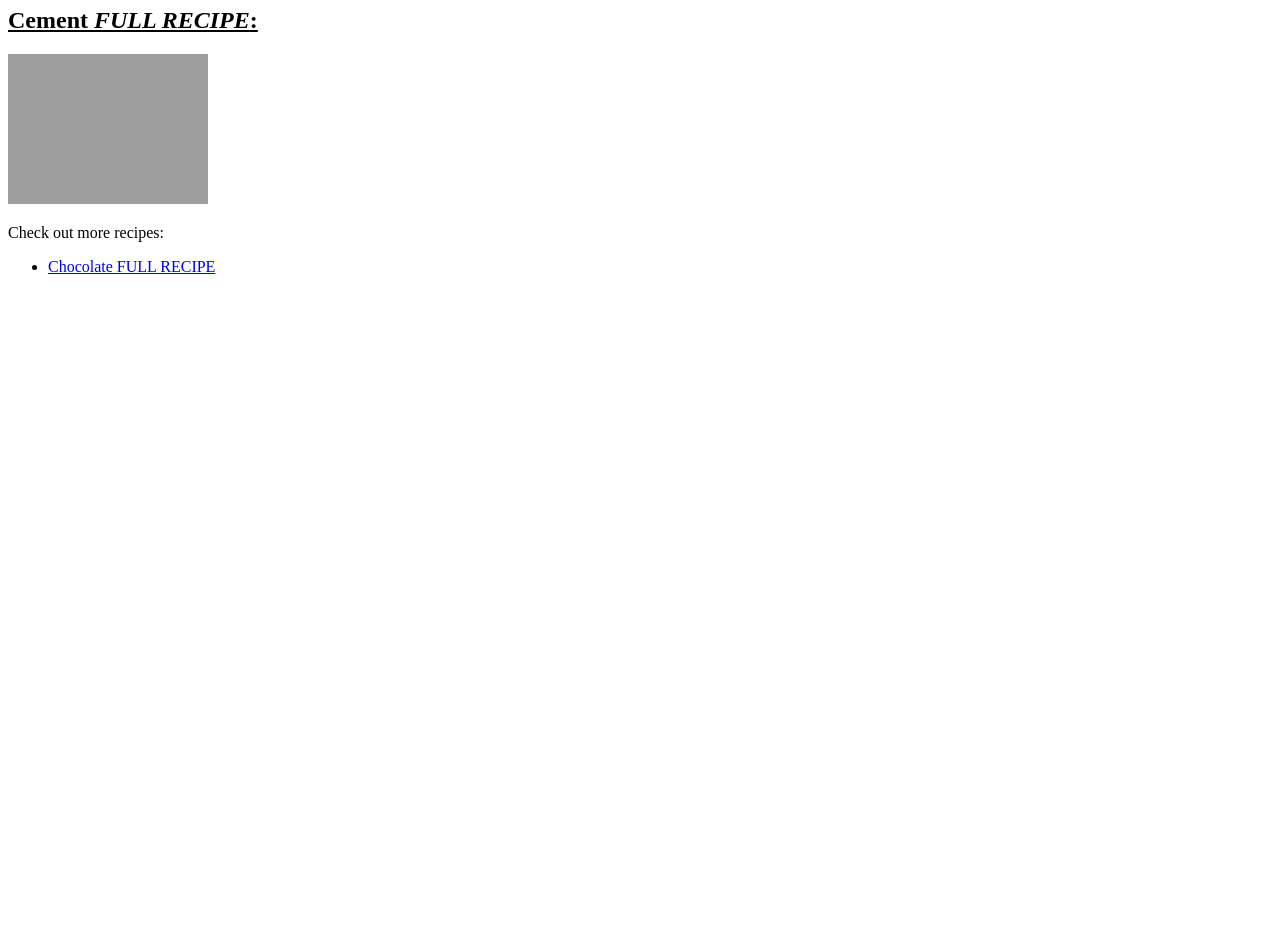
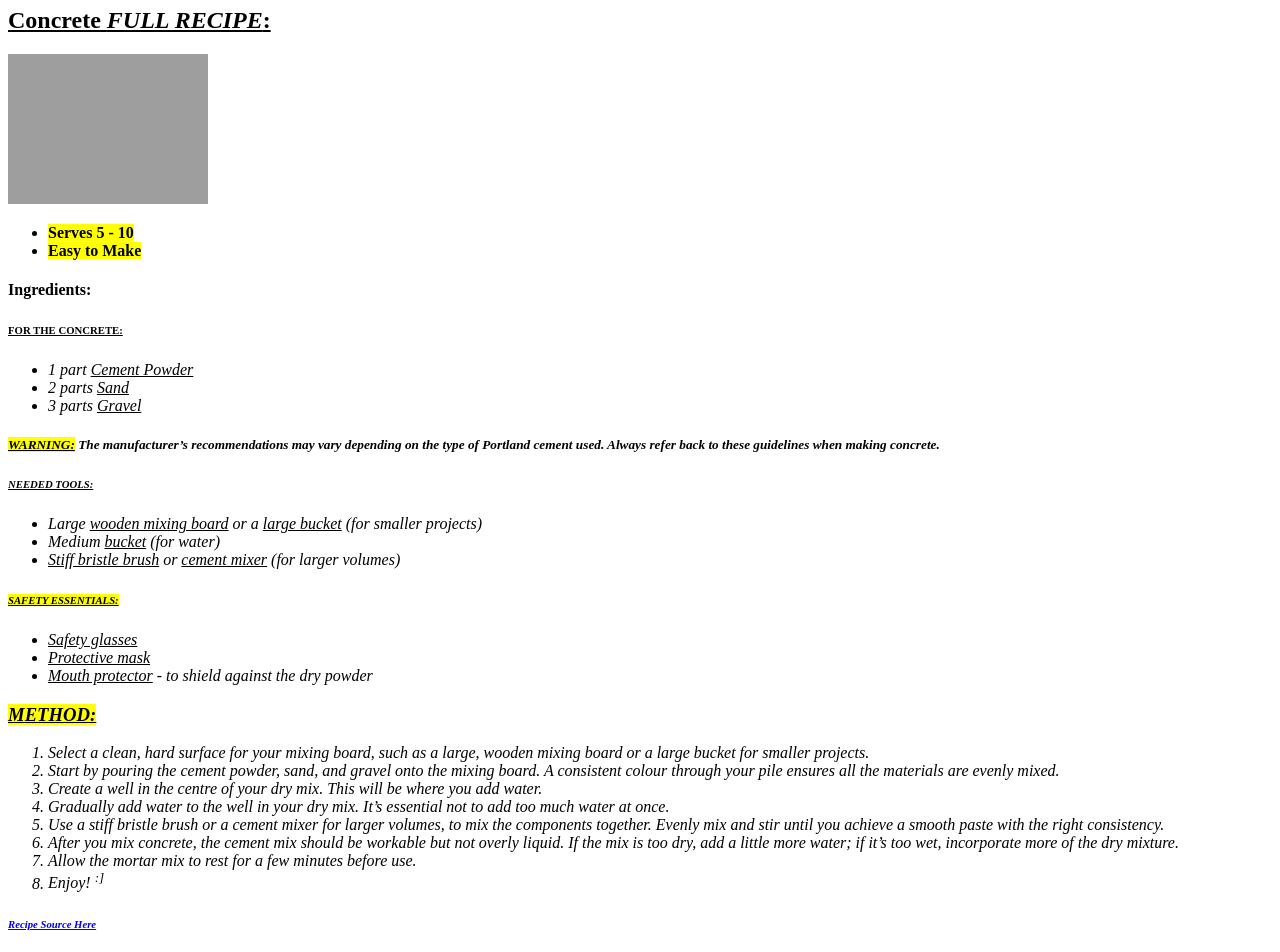
Before and after one commit to TheCodingBrotha/top-recipes, a plain HTML site: page recipes/cement.html in a window 1280 px wide. Shown: the part 73-1025 px from the top of the page. Before the commit the page ends 800 px from the top, so only its background shows below. Drawn offline with Linux system fonts and the light colour scheme; grey boxes are pictures that could not be loaded.

Commit message:
Add Full Recipe
Added the full recipe for concrete.

```diff
--- a/recipes/cement.html
+++ b/recipes/cement.html
@@ -3,21 +3,65 @@
 
     <head>
         <meta charset="UTF-8">
-        <title>Cement Recipe</title>
+        <title>Concrete Recipe</title>
 
     </head>
 
     <body>
-        <h1><a href="../index.html">Food Space</a></h1>
-        <h2><ins>Cement <em>FULL RECIPE</em>:</ins></h2>
+        <h1><i><a href="../index.html">Food Space</a></i></h1>
+        <h2><ins>Concrete <em>FULL RECIPE</em>:</ins></h2>
         <img src="https://www.thermofisher.com/blog/mining/wp-content/uploads/sites/3/2022/07/iStock-1376528807_cementtrowel-1024x683.jpg" height="150" width="200">
 
+        <ul>
+            <li><mark><b>Serves 5 - 10</b></mark></li>
+            <li><mark><b>Easy to Make</b></mark></li>
+        </ul>
+
+        <h4>Ingredients:</h4>
+        <h6><ins>FOR THE CONCRETE:</ins></h6>
+            <ul>
+                <em><li>1 part <ins>Cement Powder</ins></li>
+                    <li>2 parts <ins>Sand</ins></li>
+                    <li>3 parts <ins>Gravel</ins></li>
+            </ul>
+            <h5><mark><em><ins>WARNING:</ins></em></mark> The manufacturer’s recommendations <i>may</i> vary depending on the type of Portland cement used. <em>Always</em> refer back to these guidelines when making concrete.</h5>
+
+            <h6><ins>NEEDED TOOLS:</ins></h6>
+            <ul>
+                <em><li>Large <ins>wooden mixing board</ins> or a <ins>large bucket</ins> <i>(for smaller projects)</i></li>
+                    <li>Medium <ins>bucket</ins> <i>(for water)</i></li>
+                    <li><ins>Stiff bristle brush</ins> or <ins>cement mixer</ins> <i>(for larger volumes)</i></li>
+            </ul>
+
+            <h6><ins><strong><mark>SAFETY ESSENTIALS:</mark></strong></ins></h6>
+            <ul>
+                <em><li><ins>Safety glasses</ins></li>
+                    <li><ins>Protective mask</ins></li>
+                    <li><ins>Mouth protector</ins> - <i>to shield against the dry powder</i></li>
+            </ul>
+
+            <h3><mark><ins>METHOD:</ins></mark></h3>
+                <ol>
+                    <li>Select a clean, hard surface for your mixing board, such as a large, wooden mixing board or a large bucket for smaller projects.</li>
+                    <li>Start by pouring the cement powder, sand, and gravel onto the mixing board. A consistent colour through your pile ensures all the materials are evenly mixed.</li>
+                    <li>Create a well in the centre of your dry mix. This will be where you add water.</li>
+                    <li>Gradually add water to the well in your dry mix. It’s essential not to add too much water at once.</li>
+                    <li>Use a stiff bristle brush or a cement mixer for larger volumes, to mix the components together. Evenly mix and stir until you achieve a smooth paste with the right consistency.</li>
+                    <li>After you mix concrete, the cement mix should be workable but not overly liquid. If the mix is too dry, add a little more water; if it’s too wet, incorporate more of the dry mixture.</li>
+                    <li>Allow the mortar mix to rest for a few minutes before use.</li>
+                    <li>Enjoy! <sup>:]</sup></li>
+
+                </ol>
+            <h6><a href="https://materialsmarket.com/articles/how-to-make-cement/" target="_blank" rel="noopener noreferrer">Recipe Source Here</a></h6>
 
         <p>Check out more recipes:</p>
             <ul>
                 <li><a href="chocolate-cake.html">Chocolate FULL RECIPE</a></li>
             </ul>
 
+
+            <a href="https://github.com/TheCodingBrotha/top-recipes" target="_blank" rel="noopener noreferrer"><img src="https://cdn-icons-png.flaticon.com/512/25/25231.png" height="40" width="40"></a>
+
     </body>
 
 </html>
```
